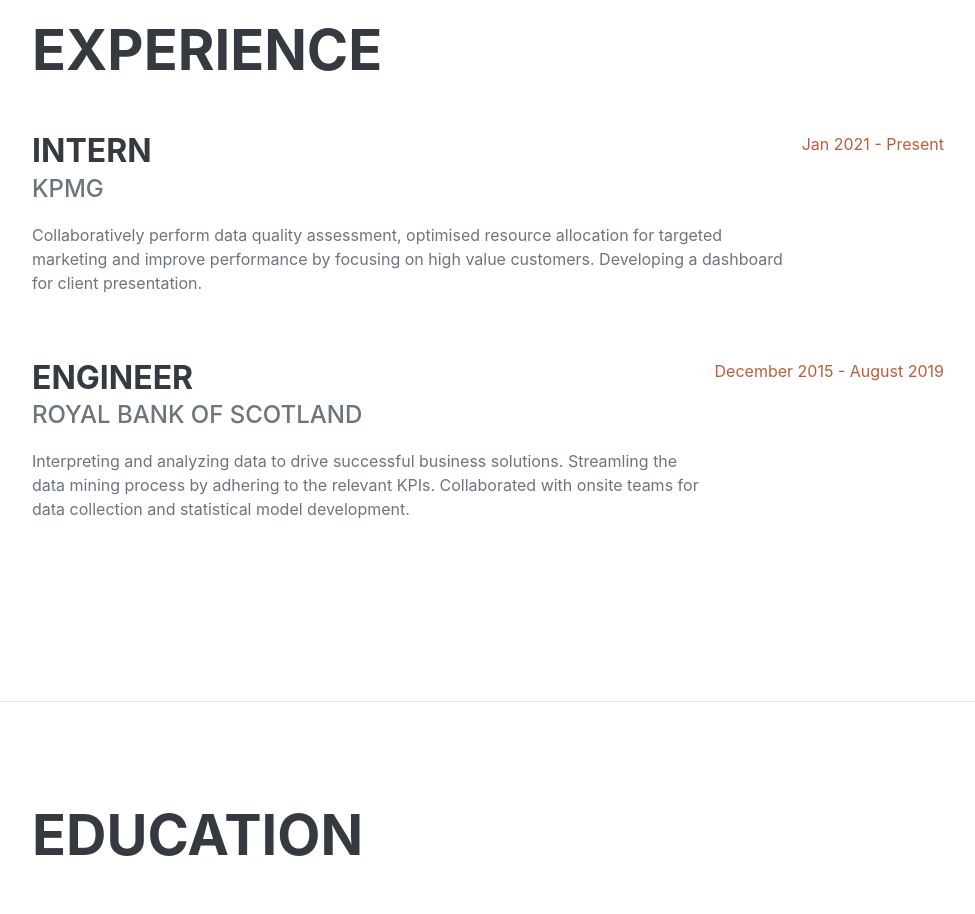
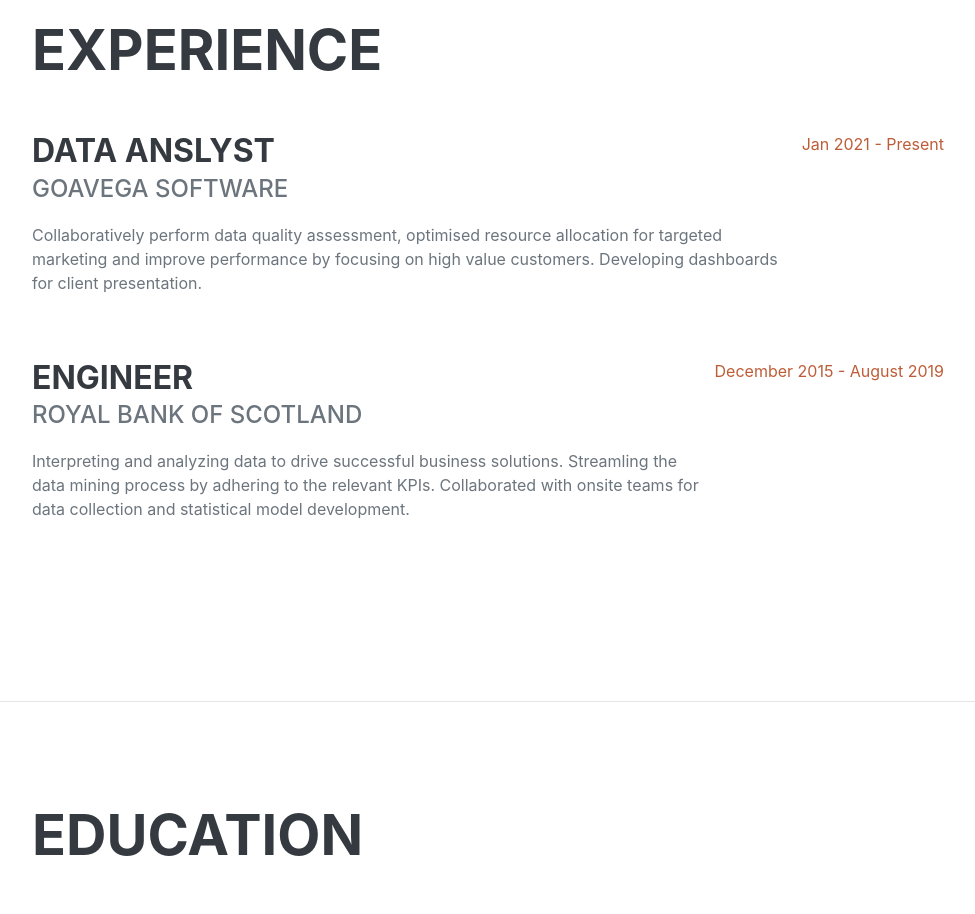
Before and after one commit to Abhishmita/abhishmita.github.io, a plain HTML site: page index.html in a window 1280 px wide. Shown: the part 900-1814 px from the top of the page, without its empty margins (288-1263 px from the left). Drawn offline with nearby package versions, Linux system fonts and the light colour scheme; a web font is replaced by a local one.

Commit message:
Update index.html

```diff
--- a/index.html
+++ b/index.html
@@ -64,9 +64,9 @@
                     <h2 class="mb-5">Experience</h2>
                     <div class="d-flex flex-column flex-md-row justify-content-between mb-5">
                         <div class="flex-grow-1">
-                            <h3 class="mb-0">Intern</h3>
-                            <div class="subheading mb-3">KPMG</div>
-                            <p>Collaboratively perform data quality assessment, optimised resource allocation for targeted marketing and improve performance by focusing on high value customers. Developing a dashboard for client presentation. </p>
+                            <h3 class="mb-0">Data Anslyst</h3>
+                            <div class="subheading mb-3">Goavega Software</div>
+                            <p>Collaboratively perform data quality assessment, optimised resource allocation for targeted marketing and improve performance by focusing on high value customers. Developing dashboards for client presentation. </p>
                         </div>
                         <div class="flex-shrink-0"><span class="text-primary">Jan 2021 - Present</span></div>
                     </div>
```
